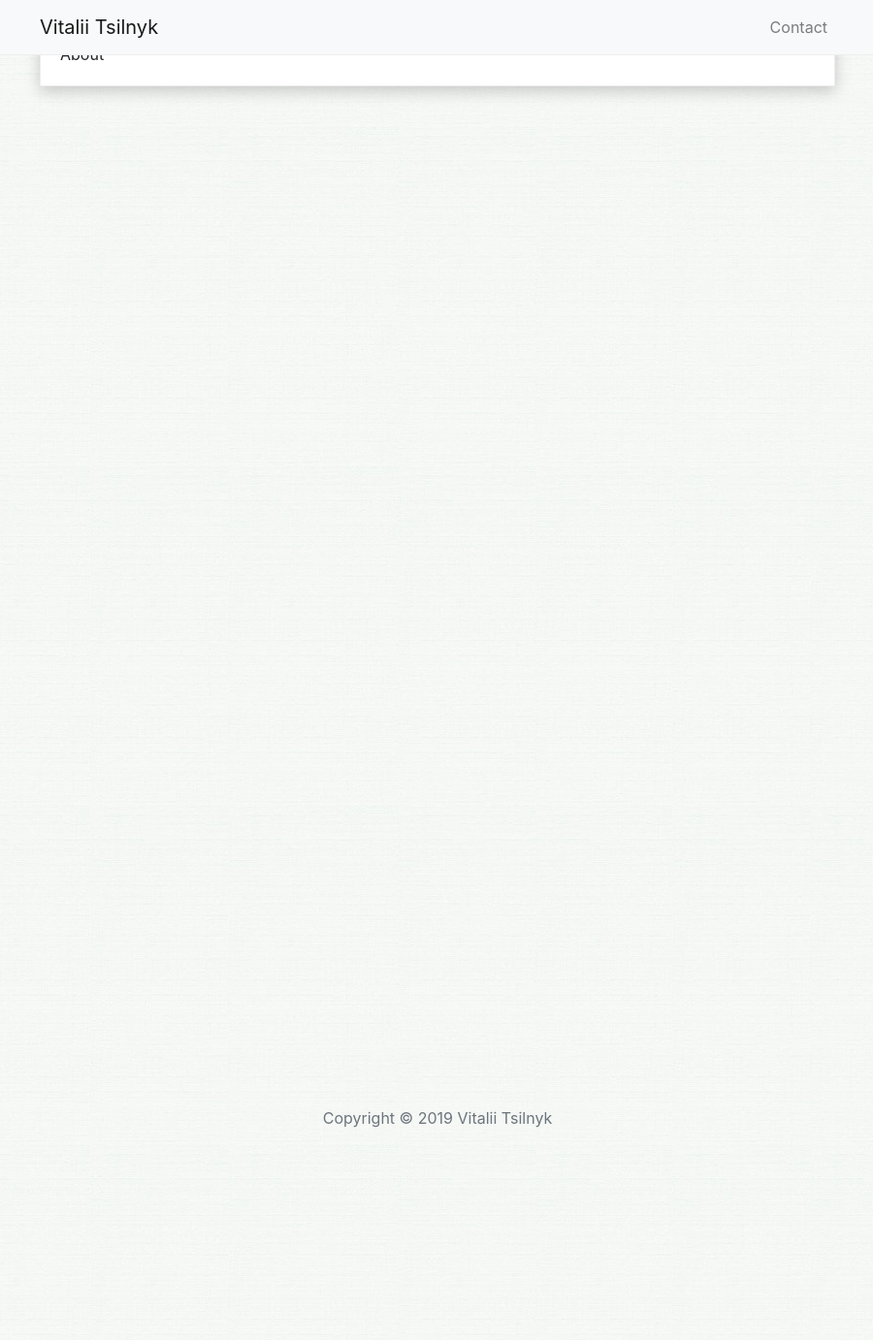
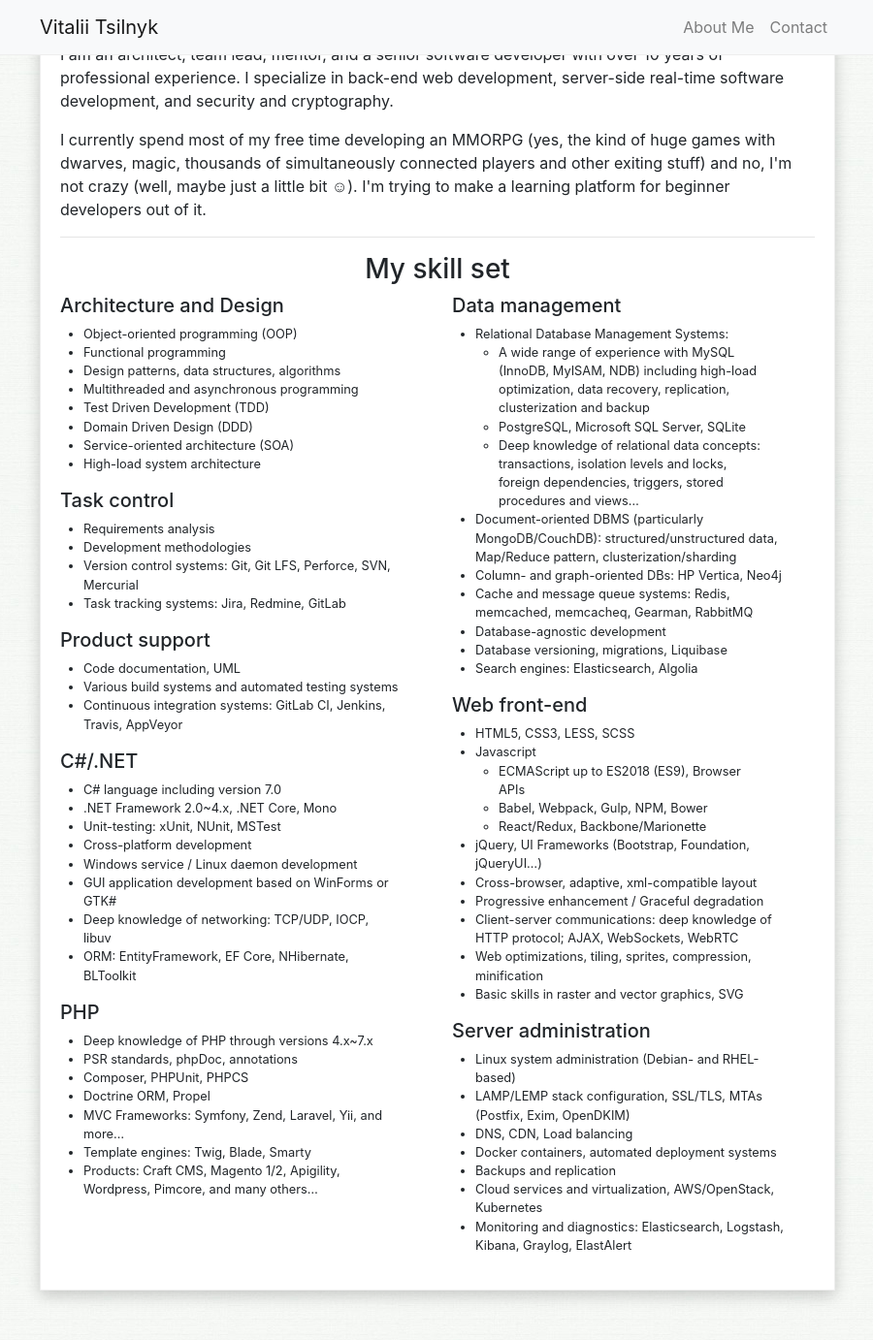
Before and after one commit to VitaliiTsilnyk/VitaliiTsilnyk.github.io, a Jekyll site: the page built from about.html, in a window 1280 px wide and 1400 px high, scrolled down 219 px. Shown: the top 1382 px of the window at 97% size, without its empty margins (189-1089 px from the left). Built offline with Jekyll 4.4.1, drawn with Linux system fonts in a browser that asks for light colours; before the commit the page ends 900 px from its top, so only the background shows below that.

Commit message:
About page and small fixes.

```diff
--- a/_assets/css/_framework.scss
+++ b/_assets/css/_framework.scss
@@ -1,5 +1,5 @@
 
-
+//#454d56
 
 $grid-breakpoints: (
 	xs: 0,
@@ -72,4 +72,5 @@ $fa-font-path: "~@fortawesome/fontawesome-free/webfonts";
 @import '~@fortawesome/fontawesome-free/scss/screen-reader';
 
 @import "~@fortawesome/fontawesome-free/scss/solid";
+//@import "~@fortawesome/fontawesome-free/scss/regular";
 @import "~@fortawesome/fontawesome-free/scss/brands";
--- a/_includes/pagination-buttons.html
+++ b/_includes/pagination-buttons.html
@@ -1,10 +1,10 @@
 
 <div class="pagination container">
     {% if paginator.previous_page %}
-        <a class="btn btn-outline-secondary mr-auto" href="{{ paginator.previous_page_path }}">Previous Page</a>
+        <a class="btn btn-outline-secondary mr-auto" href="{{ paginator.previous_page_path }}"><i class="fas fa-chevron-left"></i> Newer posts</a>
     {% endif %}
 
     {% if paginator.next_page %}
-        <a class="btn btn-outline-secondary ml-auto" href="{{ paginator.next_page_path }}">Next Page</a>
+        <a class="btn btn-outline-secondary ml-auto" href="{{ paginator.next_page_path }}">Older posts <i class="fas fa-chevron-right"></i></a>
     {% endif %}
 </div>
--- a/about.html
+++ b/about.html
@@ -2,7 +2,114 @@
 layout: page
 title: About Me
 permalink: /about/
-draft: true
 ---
 
-About
+<p>
+  I am an architect, team lead, mentor, and a senior software developer with over 10 years of professional experience.
+  I specialize in back-end web development, server-side real-time software development, and security and cryptography.
+</p>
+
+<p>
+  I currently spend most of my free time developing an MMORPG (yes, the kind of huge games with dwarves, magic,
+  thousands of simultaneously connected players and other exiting stuff) and no, I'm not crazy (well, maybe just a little bit ☺).
+  I'm trying to make a learning platform for beginner developers out of it.
+</p>
+
+<hr/>
+
+<h3 class="text-center">My skill set</h3>
+
+<div class="row">
+  <div class="col-12 col-md-6">
+    <h5>Architecture and Design</h5>
+    <ul class="small px-4">
+      <li>Object-oriented programming (OOP)</li>
+      <li>Functional programming</li>
+      <li>Design patterns, data structures, algorithms</li>
+      <li>Multithreaded and asynchronous programming</li>
+      <li>Test Driven Development (TDD)</li>
+      <li>Domain Driven Design (DDD)</li>
+      <li>Service-oriented architecture (SOA)</li>
+      <li>High-load system architecture</li>
+    </ul>
+    <h5>Task control</h5>
+    <ul class="small px-4">
+      <li>Requirements analysis</li>
+      <li>Development methodologies</li>
+      <li>Version control systems: Git, Git LFS, Perforce, SVN, Mercurial</li>
+      <li>Task tracking systems: Jira, Redmine, GitLab</li>
+    </ul>
+    <h5>Product support</h5>
+    <ul class="small px-4">
+      <li>Code documentation, UML</li>
+      <li>Various build systems and automated testing systems</li>
+      <li>Continuous integration systems: GitLab CI, Jenkins, Travis, AppVeyor</li>
+    </ul>
+    <h5>C#/.NET</h5>
+    <ul class="small px-4">
+      <li>C# language including version 7.0</li>
+      <li>.NET Framework 2.0~4.x, .NET Core, Mono</li>
+      <li>Unit-testing: xUnit, NUnit, MSTest</li>
+      <li>Cross-platform development</li>
+      <li>Windows service / Linux daemon development</li>
+      <li>GUI application development based on WinForms or GTK#</li>
+      <li>Deep knowledge of networking: TCP/UDP, IOCP, libuv</li>
+      <li>ORM: EntityFramework, EF Core, NHibernate, BLToolkit</li>
+    </ul>
+    <h5>PHP</h5>
+    <ul class="small px-4">
+      <li>Deep knowledge of PHP through versions 4.x~7.x</li>
+      <li>PSR standards, phpDoc, annotations</li>
+      <li>Composer, PHPUnit, PHPCS</li>
+      <li>Doctrine ORM, Propel</li>
+      <li>MVC Frameworks: Symfony, Zend, Laravel, Yii, and more…</li>
+      <li>Template engines: Twig, Blade, Smarty</li>
+      <li>Products: Craft CMS, Magento 1/2, Apigility, Wordpress, Pimcore, and many others…</li>
+    </ul>
+  </div>
+  <div class="col-12 col-md-6">
+    <h5>Data management</h5>
+    <ul class="small px-4">
+      <li>Relational Database Management Systems:
+        <ul class="px-4">
+          <li>A wide range of experience with MySQL (InnoDB, MyISAM, NDB) including high-load optimization, data recovery, replication, clusterization and backup</li>
+          <li>PostgreSQL, Microsoft SQL Server, SQLite</li>
+          <li>Deep knowledge of relational data concepts: transactions, isolation levels and locks, foreign dependencies, triggers, stored procedures and views…</li>
+        </ul>
+      </li>
+      <li>Document-oriented DBMS (particularly MongoDB/CouchDB): structured/unstructured data, Map/Reduce pattern, clusterization/sharding</li>
+      <li>Column- and graph-oriented DBs: HP Vertica, Neo4j</li>
+      <li>Cache and message queue systems: Redis, memcached, memcacheq, Gearman, RabbitMQ</li>
+      <li>Database-agnostic development</li>
+      <li>Database versioning, migrations, Liquibase</li>
+      <li>Search engines: Elasticsearch, Algolia</li>
+    </ul>
+    <h5>Web front-end</h5>
+    <ul class="small px-4">
+      <li>HTML5, CSS3, LESS, SCSS</li>
+      <li>Javascript
+        <ul class="px-4">
+          <li>ECMAScript up to ES2018 (ES9), Browser APIs</li>
+          <li>Babel, Webpack, Gulp, NPM, Bower</li>
+          <li>React/Redux, Backbone/Marionette</li>
+        </ul>
+      </li>
+      <li>jQuery, UI Frameworks (Bootstrap, Foundation, jQueryUI…)</li>
+      <li>Cross-browser, adaptive, xml-compatible layout</li>
+      <li>Progressive enhancement / Graceful degradation</li>
+      <li>Client-server communications: deep knowledge of HTTP protocol; AJAX, WebSockets, WebRTC</li>
+      <li>Web optimizations, tiling, sprites, compression, minification</li>
+      <li>Basic skills in raster and vector graphics, SVG</li>
+    </ul>
+    <h5>Server administration</h5>
+    <ul class="small px-4">
+      <li>Linux system administration (Debian- and RHEL-based)</li>
+      <li>LAMP/LEMP stack configuration, SSL/TLS, MTAs (Postfix, Exim, OpenDKIM)</li>
+      <li>DNS, CDN, Load balancing</li>
+      <li>Docker containers, automated deployment systems</li>
+      <li>Backups and replication</li>
+      <li>Cloud services and virtualization, AWS/OpenStack, Kubernetes</li>
+      <li>Monitoring and diagnostics: Elasticsearch, Logstash, Kibana, Graylog, ElastAlert</li>
+    </ul>
+  </div>
+</div>
--- a/contact.html
+++ b/contact.html
@@ -6,7 +6,7 @@ heading: Send me a message
 ---
 
 
-<p>I'll send you an Email back as soon as I can.</p>
+<p>I'll email you back as soon as I can.</p>
 
 <form action="https://formcarry.com/s/{{ site.formcarry.form_key }}" method="POST" accept-charset="UTF-8">
 
```
Also changed, not shown: _drafts/2019-04-15-hello-world-3.md (added, +26 -0 lines).
